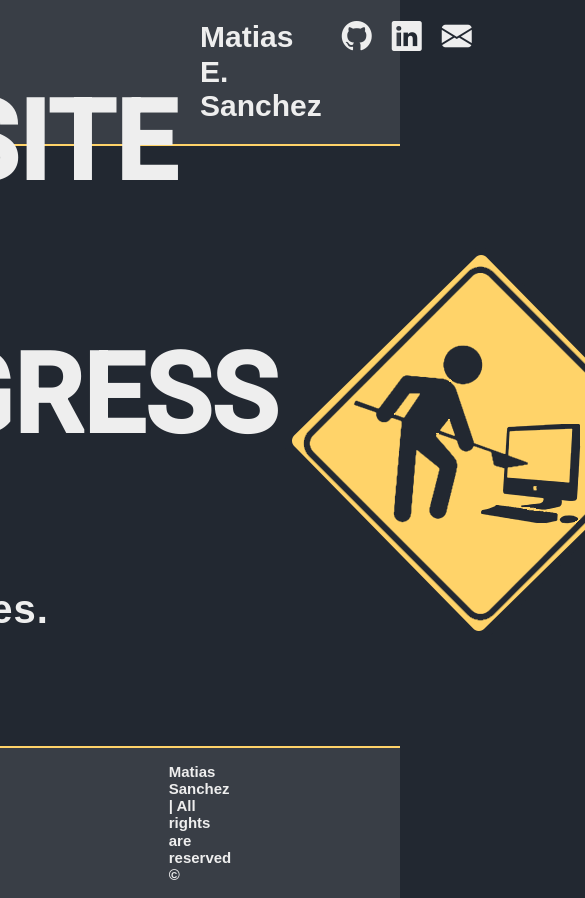
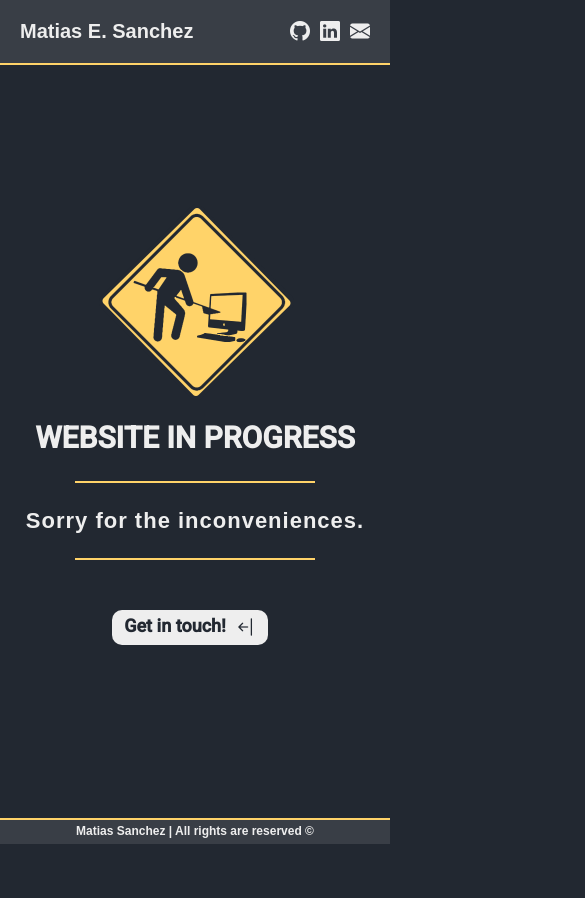
Before and after one commit to msanchez11/me, a plain HTML site: page index.html in a window 390 px wide. Shown: the top 898 px of the page, 585 px wide, since content can reach past the window. After the commit the page ends 844 px from the top, so only its background shows below. Drawn offline with nearby package versions, Linux system fonts and the light colour scheme; a web font is replaced by a local one.

Commit message:
Responsive made

```diff
--- a/index.html
+++ b/index.html
@@ -25,6 +25,10 @@
 
   <main>
     <section>
+      <div class="main__img-top-container">
+        <img class="img-top-wip" src="./images/wip.png" alt="Work In Progress">
+      </div>
+
       <div class="main__section__text-container">
         <h2 class="main__title">WEBSITE IN PROGRESS</h2>
         <div class="main__section-line"></div>
@@ -45,7 +49,7 @@
       </div>
 
       <div class="main__img-container">
-        <img src="./images/wip.png" alt="Work In Progress">
+        <img class="img-wip" src="./images/wip.png" alt="Work In Progress">
       </div>
     </section>
   </main>
--- a/styles/styles.css
+++ b/styles/styles.css
@@ -70,6 +70,9 @@ section{
   justify-content: space-between;
   align-items: center;
   width: 1000px;
+}
+.main__img-top-container{
+  display: none;
 }
 .main__section__text-container{
   display: flex;
@@ -171,3 +174,170 @@ footer{
   font-weight: bold;
   font-size: 15px;
 }
+
+/* -----------------------Responsive---------------------------- */
+
+@media (max-width: 1400px) {
+  .main__title{
+    font-size: 90px;
+    margin-bottom: 40px;
+  }
+  .main__second-title{
+    font-size: 30px;
+    margin: 30px 0;
+  }
+  .main__btn{
+    font-size: 21px;
+    padding: 8px 16px;
+    margin-right: 20px;
+  }
+  .bi-arrow-bar-left{
+    font-size: 20px;
+    margin-left: 10px;
+  }
+  .copy-mail-container{
+    font-size: 15px;
+    padding: 4px 8px;
+    margin-right: 20px;
+  }
+}
+@media (max-width: 1285px) {
+  .main__title{
+    font-size: 80px;
+  }
+  .main__second-title{
+    font-size: 25px;
+  }
+  .main__btn{
+    font-size: 20px;
+    padding: 6px 12px;
+  }
+  .img-wip{
+    width: 350px;
+  }
+}
+@media (max-width: 1180px) {
+  .main__title{
+    font-size: 60px;
+    margin-bottom: 35px;
+  }
+  .main__second-title{
+    font-size: 25px;
+    margin: 20px 0;
+  }
+  .main__btn{
+    font-size: 18px;
+    margin-right: 10px;
+  }
+  .copy-mail-container{
+    font-size: 13px;
+    padding: 4px 8px;
+    margin-right: 20px;
+  }
+  .img-wip{
+    width: 310px;
+  }
+}
+@media (max-width: 1180px) {
+  .img-wip{
+    display: none;
+  }
+  .main__img-top-container{
+    display: flex;
+  }
+  .img-top-wip{
+    width: 250px;
+    /* margin-top: 50px; */
+  }
+  section{
+    flex-direction: column;
+    max-width: 800px;
+  }
+  .main__section__text-container{
+    display: flex;
+    align-items: center;
+    height: auto;
+    margin-top: 30px;
+  }
+}
+@media (max-width: 1040px) {
+  section{
+    max-width: 600px;
+  }
+  .img-top-wip{
+    width: 200px;
+  }
+  .main__title{
+    font-size: 50px;
+    margin-bottom: 35px;
+  }
+  .main__second-title{
+    font-size: 22px;
+    margin: 20px 0;
+  }
+  .main__section-line{
+    width: 240px;
+  }
+}
+@media (max-width: 935px) {
+  section{
+    max-width: 500px;
+  }
+  .img-top-wip{
+    width: 190px;
+  }
+  .main__title{
+    font-size: 40px;
+  }
+}
+
+@media (max-width: 485px) {
+  header{
+    padding: 0 20px;
+  }
+  .nav__title{
+    font-size: 20px;
+    padding: 20px 0;
+  }
+  nav ul{
+    padding: 20px 0;
+  }
+  nav ul li{
+    margin-left: 10px;
+  }
+  nav ul li a{
+    font-size: 20px;
+  }
+  main{
+    padding: 0 20px;
+  }
+  section{
+    width: 100%;
+  }
+  .img-top-wip{
+    margin-top: 15px;
+    width: 200px;
+  }
+  .main__section__text-container{
+    margin-top: 20px;
+  }
+  .main__title{
+    font-size: 30px;
+    margin-bottom: 25px;
+    text-align: center;
+  }
+  .main__second-title{
+    font-size: 22px;
+    margin: 25px 0;
+    text-align: center;
+  }
+  .main__section-line{
+    width: 240px;
+  }
+  footer{
+    padding: 5px 20px;
+  }
+  .footer__copyright{
+    font-size: 12px;
+  }
+}
```
